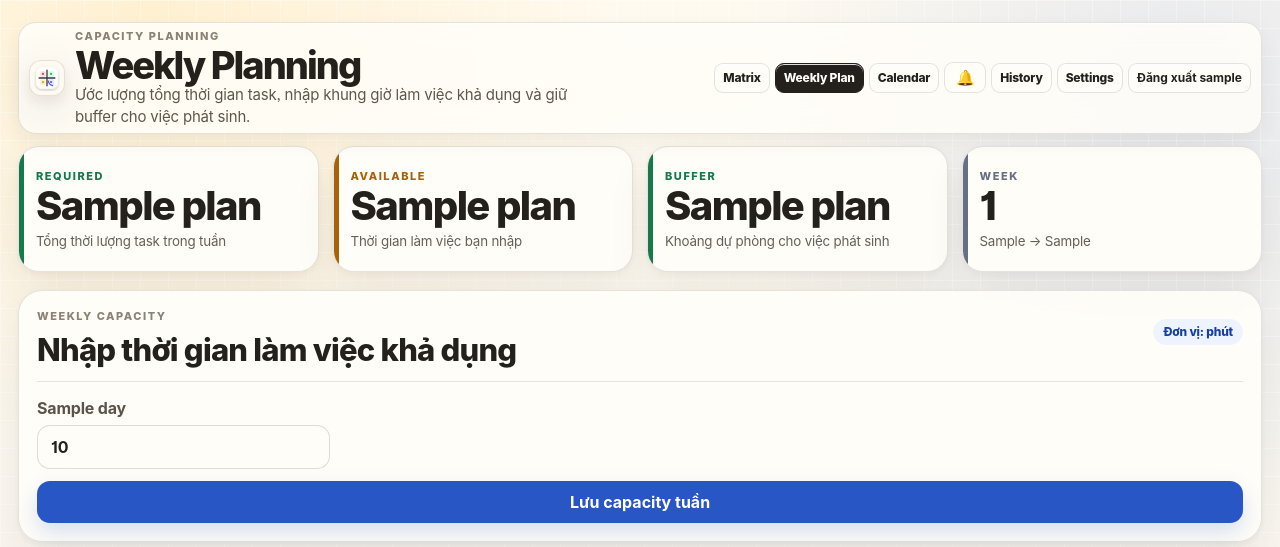
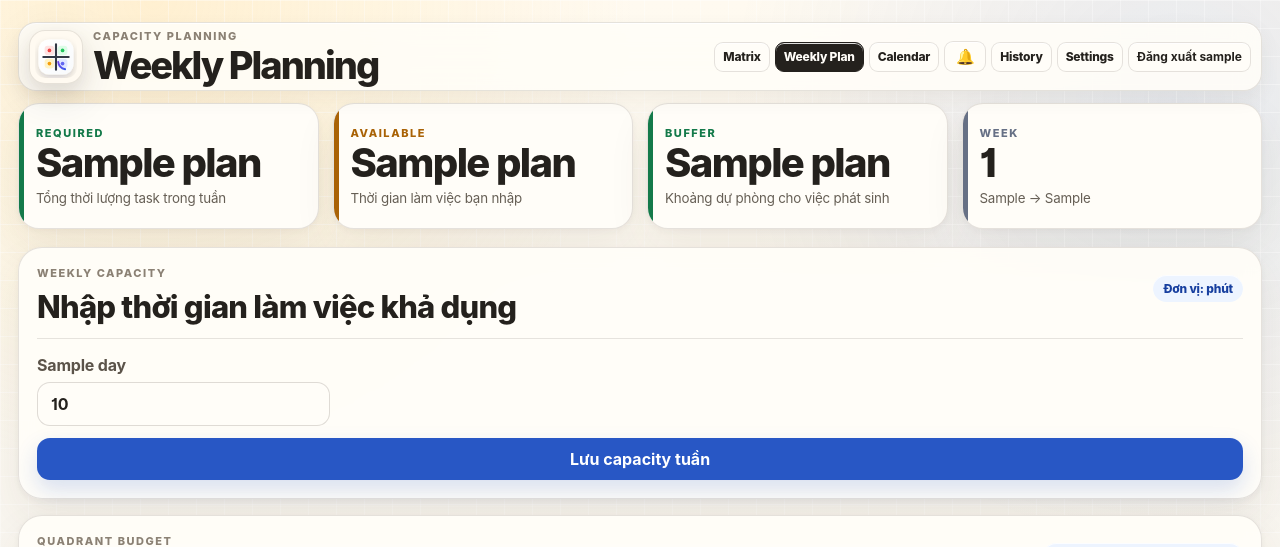
Before and after one commit to Thailee2710/Personal-task-tracker-Eisenhower, a FastAPI app: template templates/weekly_plan.html in a window 1280 px wide. Shown: the top 547 px of the page. Run offline with FastAPI, Linux system fonts and the light colour scheme; the template is opened without the code that fills it: most values are stand-ins (such as "Sample title", 1, 10 or a date in 2020).

Commit message:
style: simplify page headers

```diff
--- a/static/styles.css
+++ b/static/styles.css
@@ -734,14 +734,14 @@ p, small { color: var(--muted); }
 }
 .brand-block { align-items: center; gap: 10px; }
 .brand-icon {
-  width: 36px;
-  height: 36px;
-  flex-basis: 36px;
-  padding: 4px;
-  border-radius: 12px;
+  width: 54px;
+  height: 54px;
+  flex-basis: 54px;
+  padding: 5px;
+  border-radius: 16px;
   border: 1px solid rgba(55,45,32,.12);
   background: #fffaf1;
-  box-shadow: 0 6px 12px rgba(76,58,34,.075);
+  box-shadow: 0 8px 18px rgba(76,58,34,.085);
 }
 .lead {
   max-width: 650px;
--- a/templates/calendar.html
+++ b/templates/calendar.html
@@ -15,7 +15,6 @@
       <div>
         <p class="eyebrow">Deadline view</p>
         <h1>Calendar</h1>
-        <p class="lead">Xem các task có deadline theo Ngày, Tuần, Tháng hoặc Năm.</p>
       </div>
     </div>
     <div class="top-actions fixed-actions">
--- a/templates/history.html
+++ b/templates/history.html
@@ -15,7 +15,6 @@
       <div>
         <p class="eyebrow">Task archive</p>
         <h1>History</h1>
-        <p class="lead">Toàn bộ task đã tạo: đang làm, backlog, đã hoàn thành và đã xoá khỏi dashboard.</p>
       </div>
     </div>
     <div class="top-actions fixed-actions">
--- a/templates/notifications.html
+++ b/templates/notifications.html
@@ -15,7 +15,6 @@
       <div>
         <p class="eyebrow">Deadline center</p>
         <h1>Notifications</h1>
-        <p class="lead">Trang riêng cho các task quá hạn, đến hạn hôm nay và sắp hết hạn trong 1 ngày.</p>
       </div>
     </div>
     <div class="top-actions fixed-actions">
--- a/templates/settings.html
+++ b/templates/settings.html
@@ -15,7 +15,6 @@
       <div>
         <p class="eyebrow">Account</p>
         <h1>Settings</h1>
-        <p class="lead">Đổi thông tin đăng nhập app trực tiếp trong giao diện web.</p>
       </div>
     </div>
     <div class="top-actions fixed-actions">
--- a/templates/weekly_plan.html
+++ b/templates/weekly_plan.html
@@ -15,7 +15,6 @@
       <div>
         <p class="eyebrow">Capacity planning</p>
         <h1>Weekly Planning</h1>
-        <p class="lead">Ước lượng tổng thời gian task, nhập khung giờ làm việc khả dụng và giữ buffer cho việc phát sinh.</p>
       </div>
     </div>
     <div class="top-actions fixed-actions">
```
